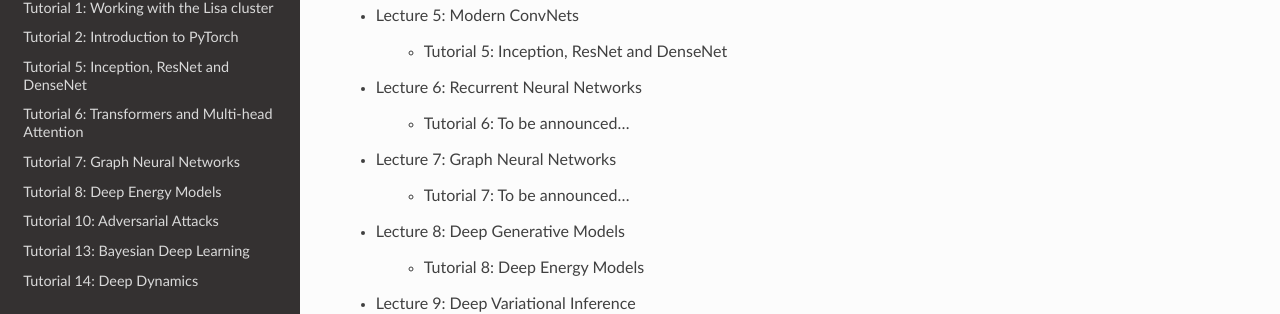
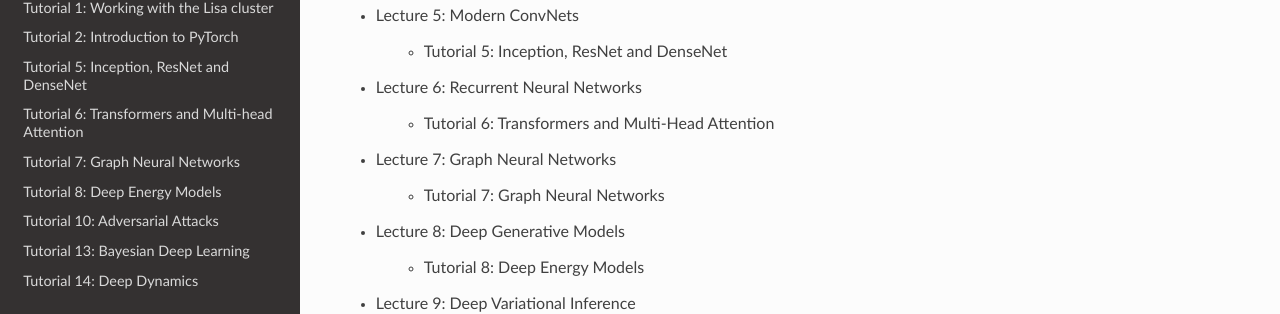
Before and after one commit to phlippe/uvadlc_notebooks, a Sphinx documentation site: the page built from docs/index.rst, in a window 1280 px wide and 1400 px high, scrolled down 1438 px. Shown: the part 144-458 px from the top of the window. Built offline with Sphinx 7.4.7 and the Read the Docs theme 2.0.0, drawn with Linux system fonts in a browser that asks for light colours; pages that are not in the unit, such as notebooks, are missing from menus; some of the changed text lies outside the part shown.

Commit message:
Updating front page

```diff
--- a/docs/index.rst
+++ b/docs/index.rst
@@ -59,11 +59,11 @@ We will discuss 14 tutorials in total, each focusing on a different aspect of De
 
 - Lecture 6: Recurrent Neural Networks
 
-   - Tutorial 6: To be announced...
+   - Tutorial 6: Transformers and Multi-Head Attention
 
 - Lecture 7: Graph Neural Networks
 
-   - Tutorial 7: To be announced...
+   - Tutorial 7: Graph Neural Networks
 
 - Lecture 8: Deep Generative Models
 
@@ -116,6 +116,7 @@ Not all tutorials have been finished yet, and some are still in the progress of
 
 **Tutorials in work**
 
+- Tutorial 6: Transformers and Multi-Head Attention
 - Tutorial 7: Graph Neural Networks
 - Tutorial 8: Deep Energy Models
 - Tutorial 10: Adversarial attacks
```
Also changed, not shown: other parts of docs/index.rst (+0 -1 lines).
